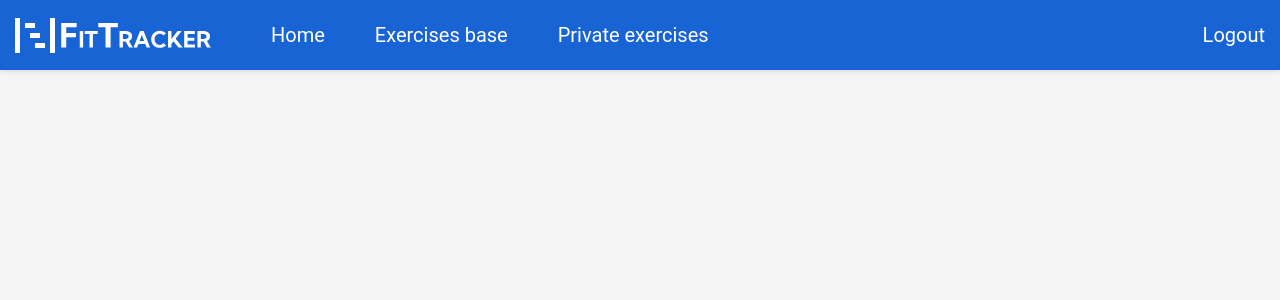
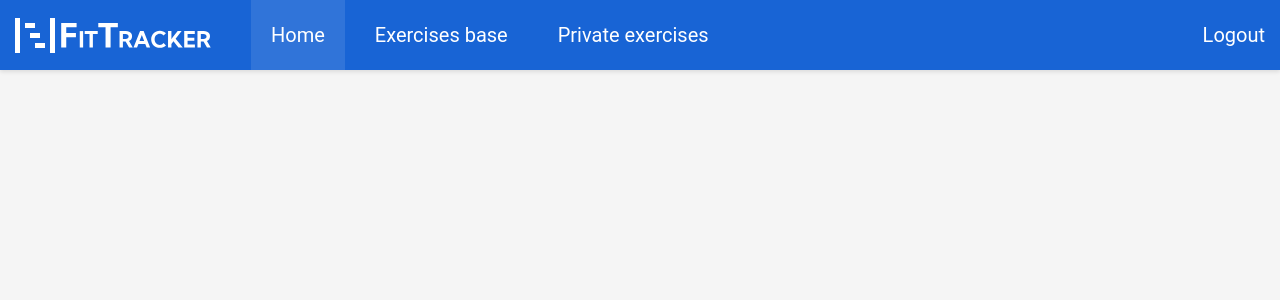
Before and after one commit to mnogiec/ztpai-fittracker-fe, a React (Vite) app: page / in a window 1280 px wide. In both pictures the pointer is over the link "Home". Shown: the top 300 px of the page. Built offline with nearby package versions, Linux system fonts and the light colour scheme.

Commit message:
Add nav link hover

```diff
--- a/src/App.css
+++ b/src/App.css
@@ -576,6 +576,10 @@ body {
   padding: 0 2rem;
 }
 
+.nav-link:hover {
+  background-color: rgba(255, 255, 255, 0.1);
+}
+
 .hamburger {
   display: none;
   flex-direction: column;
```
